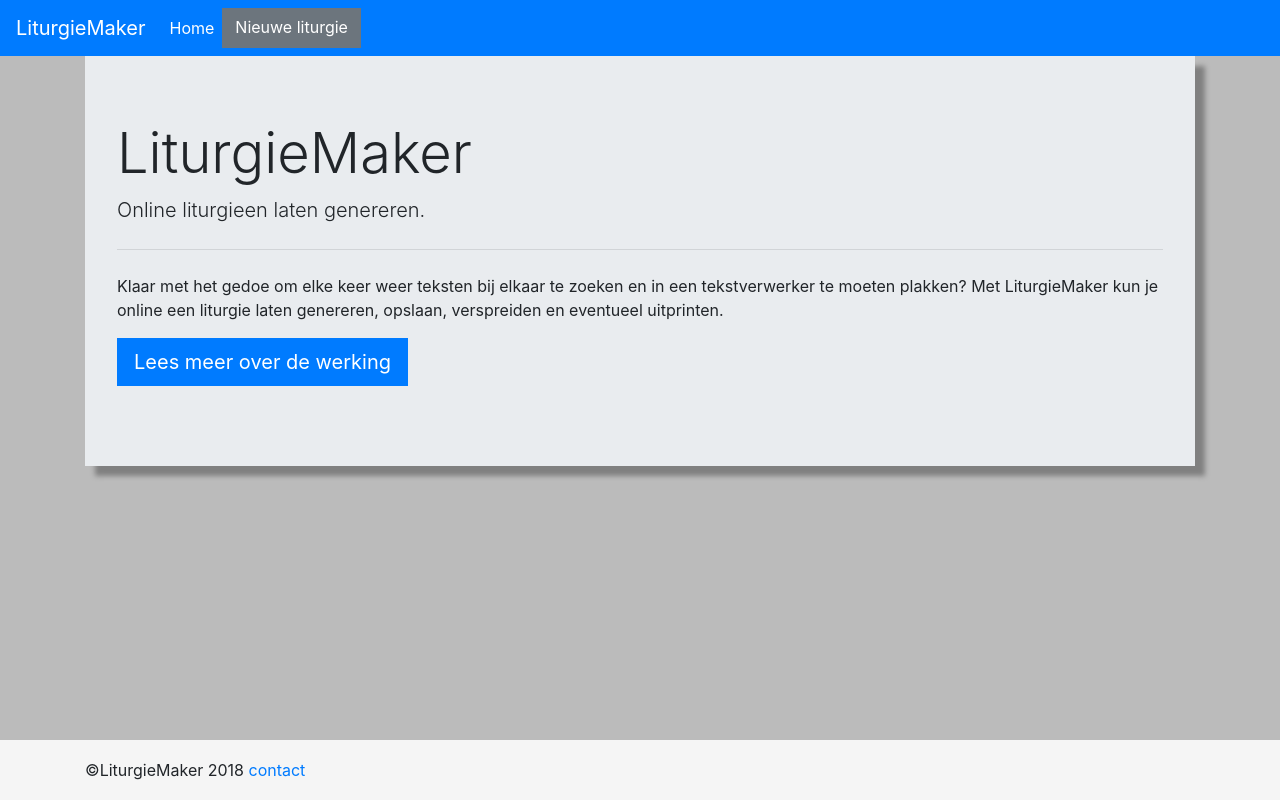
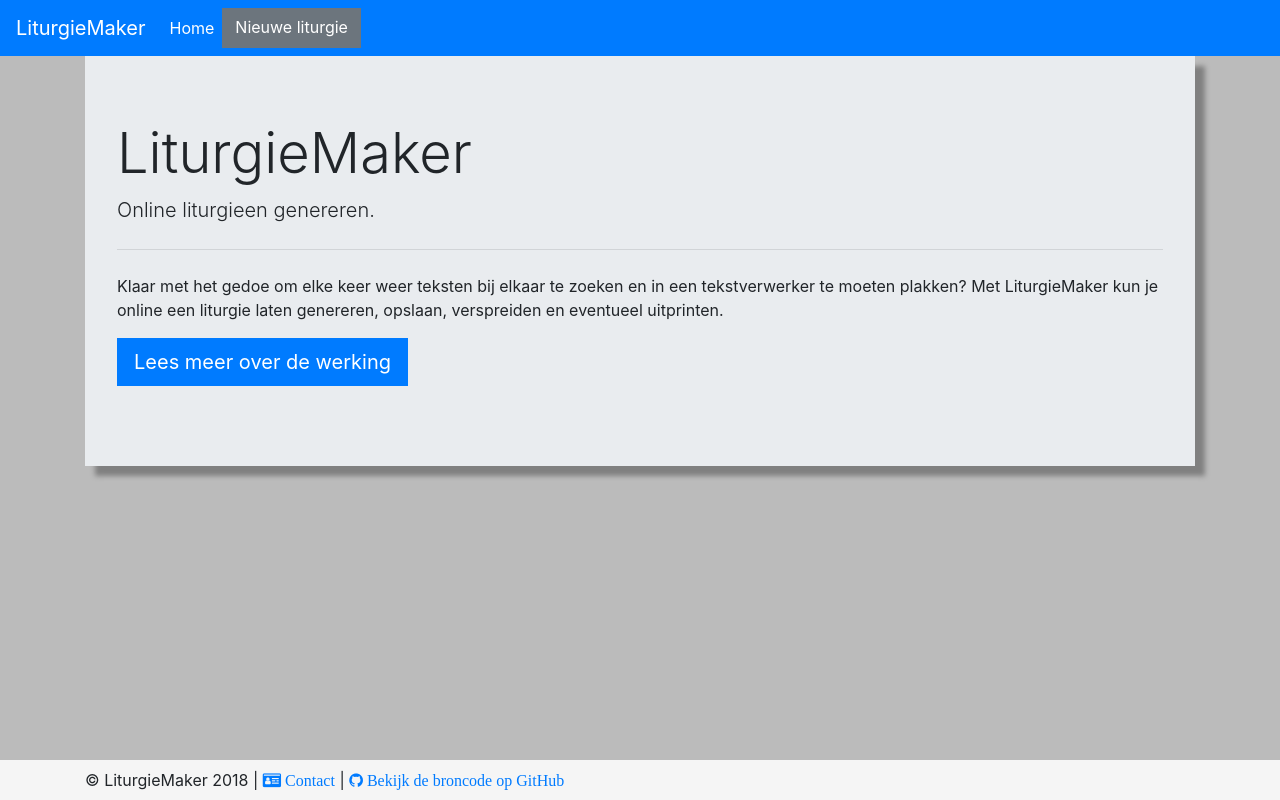
Before and after one commit to BenvdStouwe/LiturgieMaker, an Angular app: page /home in a window 1280 px wide. Built offline with nearby package versions, Linux system fonts and the light colour scheme.

Commit message:
Font-Awesome toegevoegd, footer aangepast

```diff
--- a/package.json
+++ b/package.json
@@ -25,6 +25,7 @@
     "autoprefixer": "^7.2.5",
     "bootstrap": "^4.0.0-beta.3",
     "core-js": "^2.4.1",
+    "font-awesome": "^4.7.0",
     "rxjs": "^5.5.2",
     "zone.js": "^0.8.14"
   },
--- a/src/app/basicComponents/footer.component.css
+++ b/src/app/basicComponents/footer.component.css
@@ -2,7 +2,7 @@
   position: absolute;
   bottom: 0;
   width: 100%;
-  height: 60px;
-  line-height: 60px;
+  height: 40px;
+  line-height: 40px;
   background-color: #f5f5f5;
 }
--- a/src/app/basicComponents/footer.component.html
+++ b/src/app/basicComponents/footer.component.html
@@ -1,6 +1,16 @@
 <footer class="footer">
-    <div class="container">
-        &copy;{{title}} {{getYears()}}
-        <a routerLink="contact">contact</a>
-    </div>
+  <div class="container">
+    &copy; {{title}} {{getYears()}} |
+    <!-- <a routerLink="contact"> -->
+    <a href="mailto:benvdstouwe@gmail.com">
+      <i class="fa fa-id-card"
+         aria-hidden="true"> Contact</i>
+    </a>
+    |
+    <a href="https://github.com/BenvdStouwe/LiturgieMaker/"
+       target="_blank">
+      <i class="fa fa-github"
+         aria-hidden="true"> Bekijk de broncode op GitHub</i>
+    </a>
+  </div>
 </footer>
--- a/src/app/basicComponents/home.component.html
+++ b/src/app/basicComponents/home.component.html
@@ -1,7 +1,7 @@
 <div class="jumbotron">
   <h1 class="display-4"
       [innerText]="title"></h1>
-  <p class="lead">Online liturgieen laten genereren.</p>
+  <p class="lead">Online liturgieen genereren.</p>
   <hr class="my-4">
   <p>Klaar met het gedoe om elke keer weer teksten bij elkaar te zoeken en in een tekstverwerker te moeten plakken? Met {{title}}
     kun je online een liturgie laten genereren, opslaan, verspreiden en eventueel uitprinten.
--- a/src/app/liturgie/nieuwe-liturgie.component.html
+++ b/src/app/liturgie/nieuwe-liturgie.component.html
@@ -0,0 +1,3 @@
+<div class="jumbotron">
+  <h1>Nieuwe liturgie</h1>
+</div>
--- a/src/app/liturgie/services/bijbelboeken.service.ts
+++ b/src/app/liturgie/services/bijbelboeken.service.ts
@@ -4,7 +4,7 @@ import { Http } from '@angular/http';
 @Injectable()
 export class BijbelboekenService {
   private bijbelBoekenApiUrl = 'http://online-bijbel.nl/api.php?p=';
-  private bijbelboeken: Bijbelboek[];
+  private bijbelboeken: Bijbelboek[] = new Array<Bijbelboek>();
 
   constructor(private http: Http) {
     this.setBijbelboeken();
```
Also changed, not shown: .angular-cli.json, 1 other file (tests, documents, lock files or other folders).
